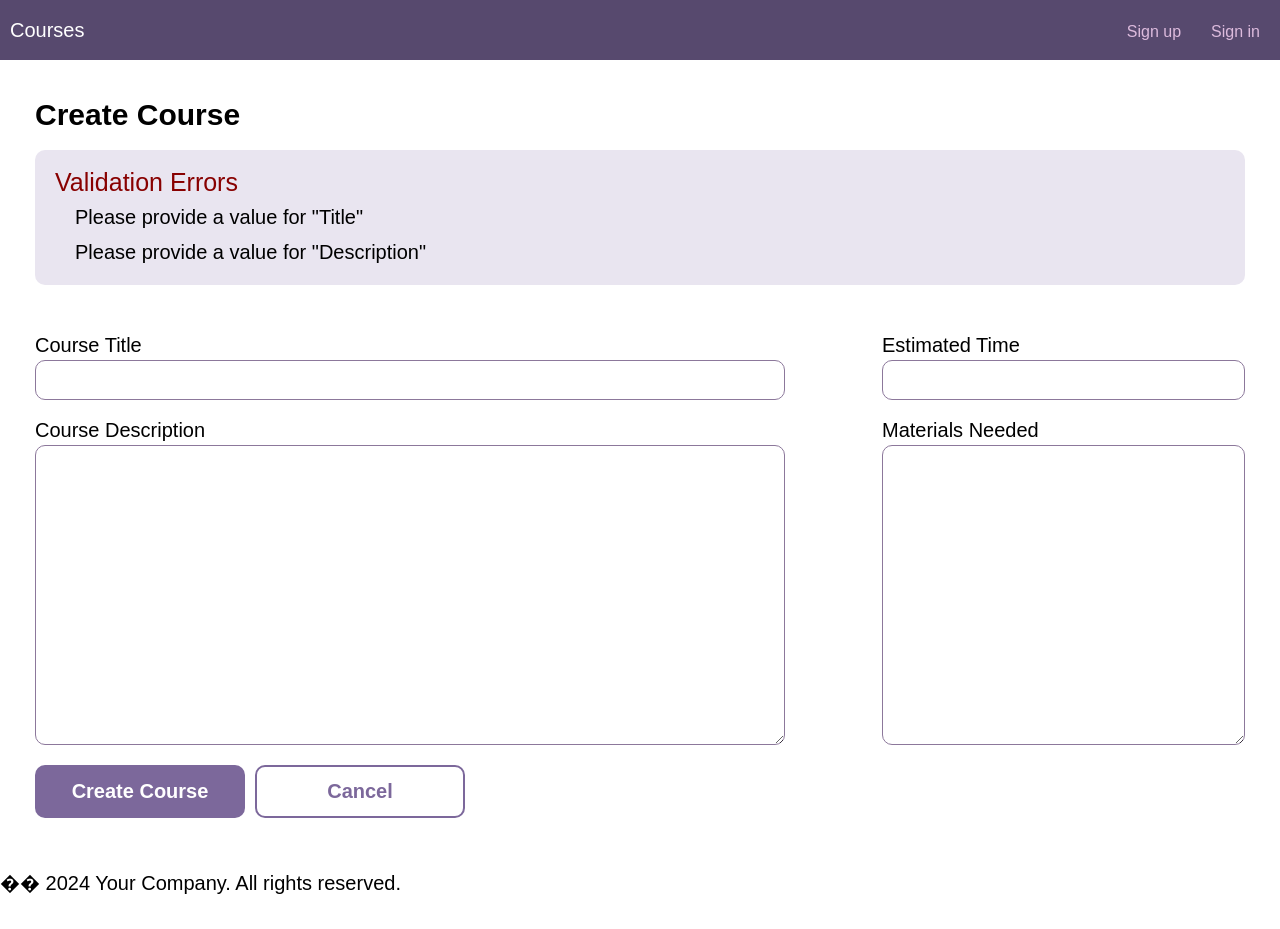
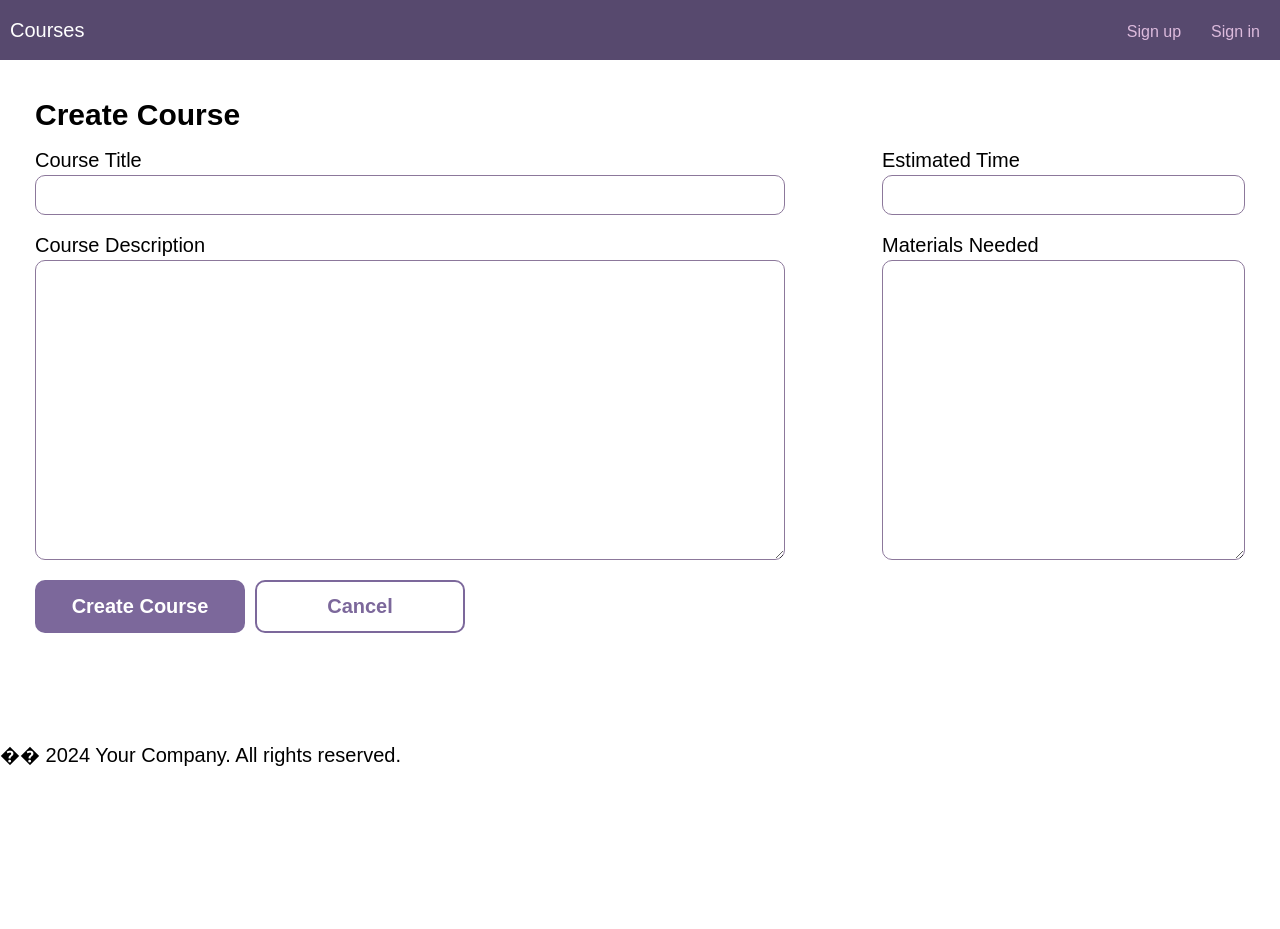
Before and after one commit to tomvesa/Full-stack-app, a React (Vite) app in the folder client2/: page /courses/create in a window 1280 px wide. After the commit the page ends 800 px from the top, so only its background shows below. Built offline with nearby package versions, Linux system fonts and the light colour scheme.

Commit message:
Error and success handling When creating a new course

```diff
--- a/client2/src/components/Course-create.jsx
+++ b/client2/src/components/Course-create.jsx
@@ -1,11 +1,14 @@
 import { useContext, useRef, useState } from "react";
+import { useNavigate } from "react-router-dom";
 import api from "../utils/dataFetch";
 import Cookies from 'js-cookie';
 
+import ValidationErrors from "./ValidationError";
 import UserContext from "../context/UserContext";
 
 
 const CourseCreate = () => {
+    const navigate = useNavigate();
     const cookie = Cookies.get("authenticatedUser");
     console.log("cookie", cookie);
     const {authUser} = useContext(UserContext);
@@ -15,8 +18,9 @@ const CourseCreate = () => {
     const courseDescription = useRef('');
     const estimatedTime = useRef('');
     const materialsNeeded = useRef('');
-    //errors State
+    // State
     const [errors, setErrors] = useState([]);
+    const [success, setSuccess] = useState(null);
 
     const handleSubmit = async (e) => {
 
@@ -33,8 +37,20 @@ const CourseCreate = () => {
         try{
             //const response = await api('courses/', "POST", courseData, credentials);
             const response = await api("courses/", "POST", courseData, null);
+            console.log(response);
+            if(response.status === 201){
+                setSuccess("Course created successfully");
+                setErrors([]);
+                setTimeout(() =>{
+                    navigate("/");
+                }, 2000);
+            }else if(response.status === 400){
+                const data = await response.json();
+                setErrors(data.errors);
+                console.log(errors);
+            }
             console.log(courseData);
-            console.log("response", response);
+
 
 
         } catch (error) {
@@ -47,13 +63,10 @@ const CourseCreate = () => {
         <main>
             <div className="wrap">
                 <h2>Create Course</h2>
-                <div className="validation--errors">
-                    <h3>Validation Errors</h3>
-                    <ul>
-                        <li>Please provide a value for "Title"</li>
-                        <li>Please provide a value for "Description"</li>
-                    </ul>
-                </div>
+                <>{errors.length > 0 ? <ValidationErrors errors={errors} /> : null}</>
+                <div className="notification">
+          {success && <span className="success">{success}</span>}
+        </div>
                 <form onSubmit={handleSubmit}>
                     <div className="main--flex">
                         <div>
```
